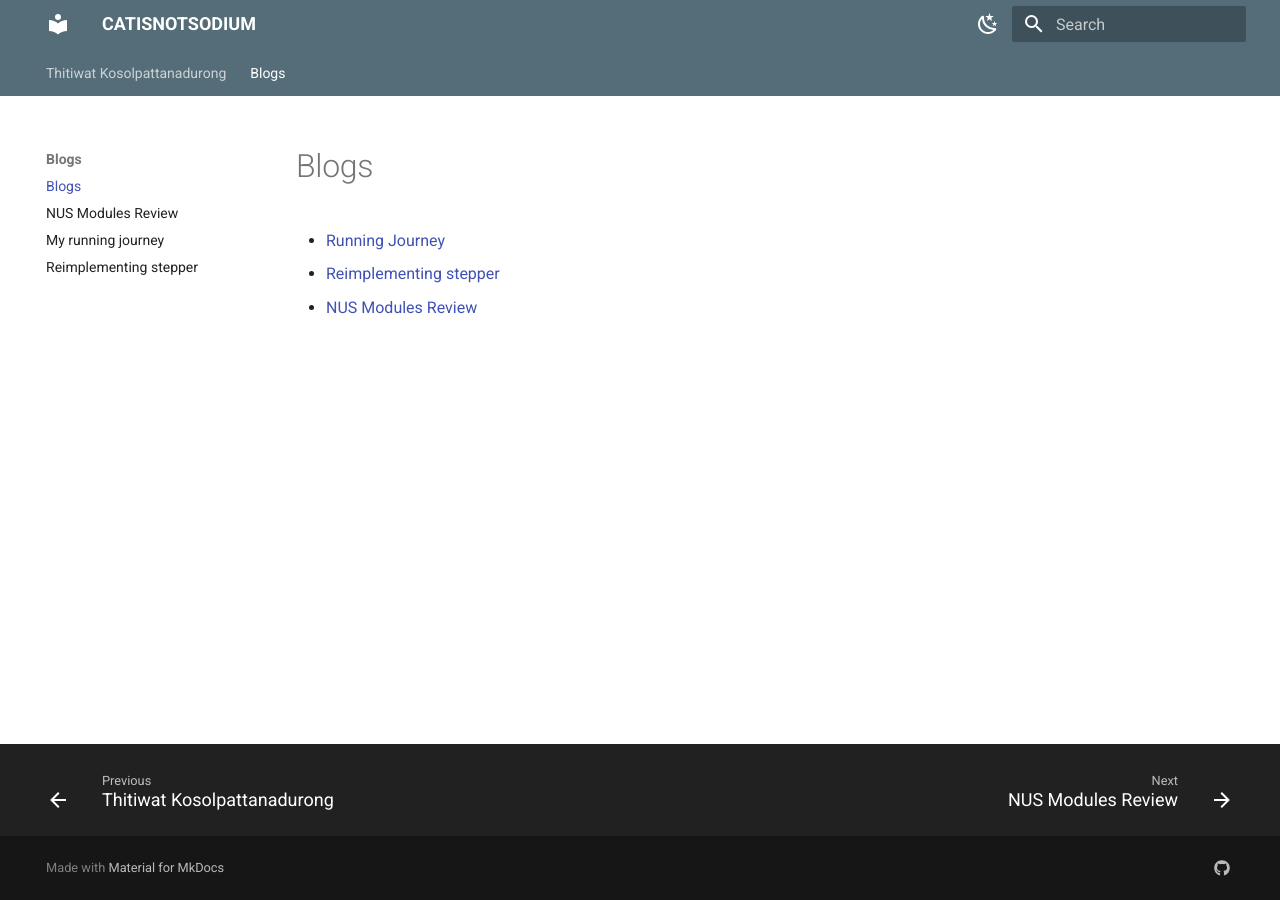
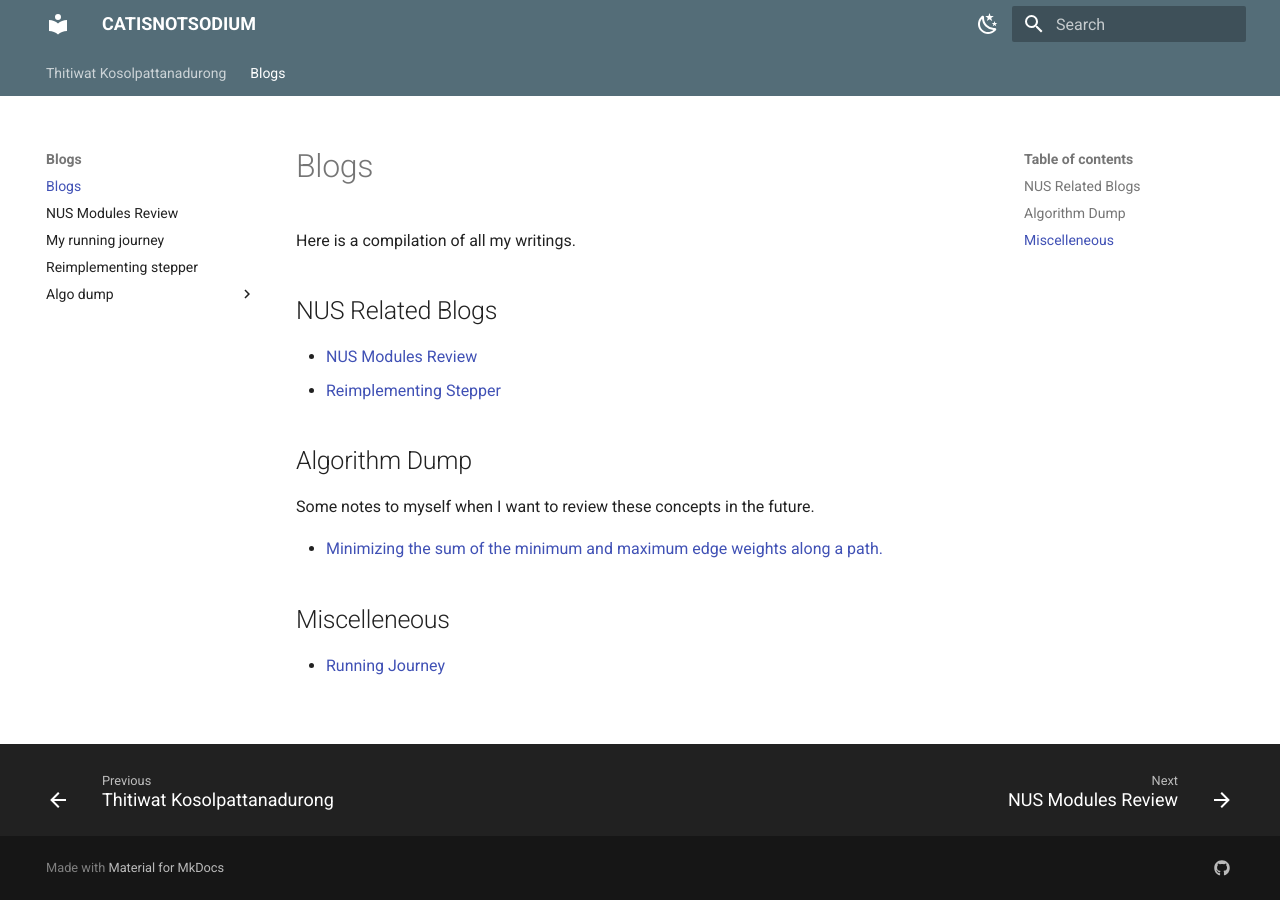
Before and after one commit to CATISNOTSODIUM/CATISNOTSODIUM.github.io, an MkDocs documentation site: the page built from docs/blogs/index.md, in a window 1280 px wide. Built offline with MkDocs 1.6.1 and Material for MkDocs 9.7.7, drawn with Linux system fonts in a browser that asks for light colours.

Commit message:
add new blog

```diff
--- a/docs/blogs/index.md
+++ b/docs/blogs/index.md
@@ -1,4 +1,13 @@
 # Blogs
+Here is a compilation of all my writings.
+## NUS Related Blogs
+- [NUS Modules Review](NUS_modules_review.md)
+- [Reimplementing Stepper](stepper.md)
+
+## Algorithm Dump
+Some notes to myself when I want to review these concepts in the future.
+
+- [Minimizing the sum of the minimum and maximum edge weights along a path.](algo-dump/min-max-path.md)
+
+## Miscelleneous
 - [Running Journey](running.md)
-- [Reimplementing stepper](stepper.md)
-- [NUS Modules Review](NUS_modules_review.md)
--- a/mkdocs.yml
+++ b/mkdocs.yml
@@ -6,6 +6,11 @@ theme:
     - navigation.tabs
     - header.autohide
     - navigation.footer
+    - announce.dismiss
+    - content.action.edit
+    - content.action.view
+    - content.code.annotate
+    - content.code.copy
   icon:
     repo: fontawesome/brands/github
   palette:
@@ -29,6 +34,11 @@ markdown_extensions:
       toc_depth: 2  # Only include H2 and H3 in the ToC
   - pymdownx.arithmatex:
       generic: true
+  - pymdownx.superfences:
+      custom_fences:
+        - name: mermaid
+          class: mermaid
+          format: !!python/name:pymdownx.superfences.fence_code_format
 extra:
   social:
     - icon: fontawesome/brands/github
```
Also changed, not shown: docs/blogs/algo-dump/min-max-path.md (added, +113 -0 lines).
